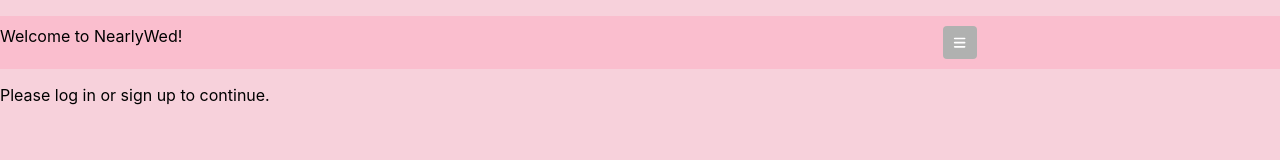
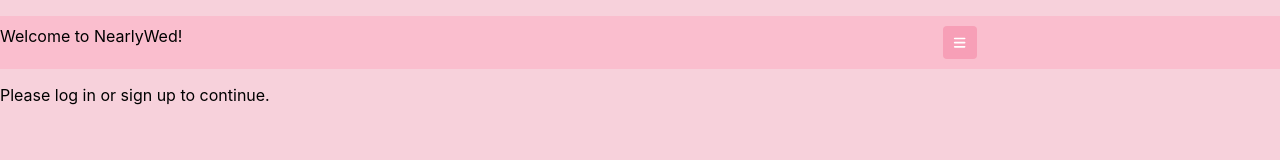
Before and after one commit to dickm19/nearlywed-frontend, a React (Create React App) app: page / in a window 1280 px wide. Shown: the top 160 px of the page. Built offline with nearby package versions, Linux system fonts and the light colour scheme; no server answers; a web font is replaced by a local one.

Commit message:
add background colors for login element

```diff
--- a/src/styles/Login.scss
+++ b/src/styles/Login.scss
@@ -1,3 +1,7 @@
+$background: #f79fb7;
+$lighter-background: #ffe1e9;
+$darker-background: #fd82a3;
+
 .form-group {
     margin-bottom: 15px;
 
@@ -13,7 +17,7 @@
         box-sizing: border-box;
         border: 1px solid #ccc;
         border-radius: 4px;
-
+        background-color: $lighter-background;
         &:focus {
         border-color: #66afe9;
         outline: none;
@@ -25,13 +29,13 @@
 button {
     width: 30%;
     padding: 10px;
-    background-color: #b0b1b0;
+    background-color: $background;
     color: white;
     border: none;
     border-radius: 4px;
     cursor: pointer;
 
     &:hover {
-        background-color: #626362;
+        background-color: $darker-background;
     }
 }
```
